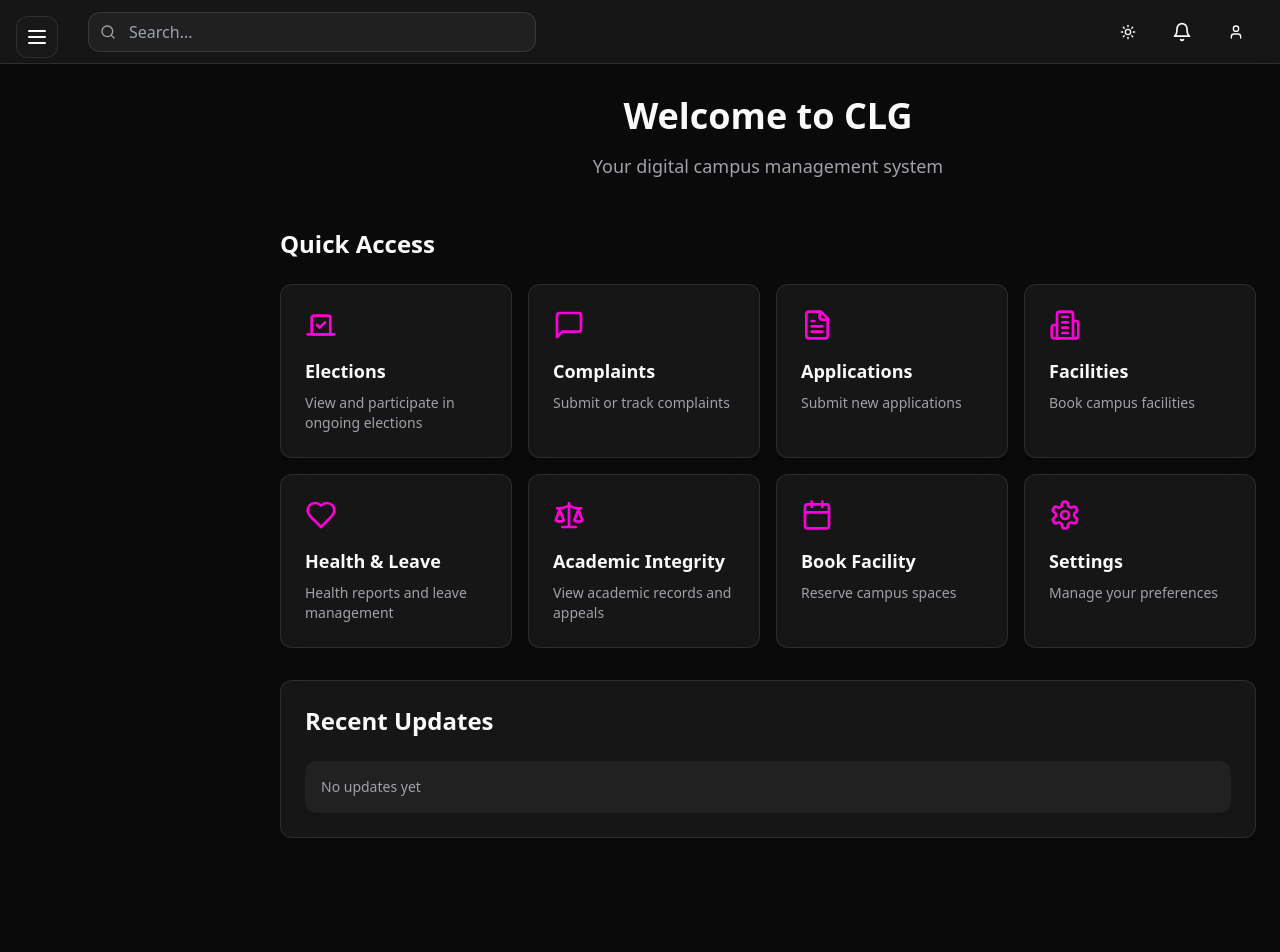
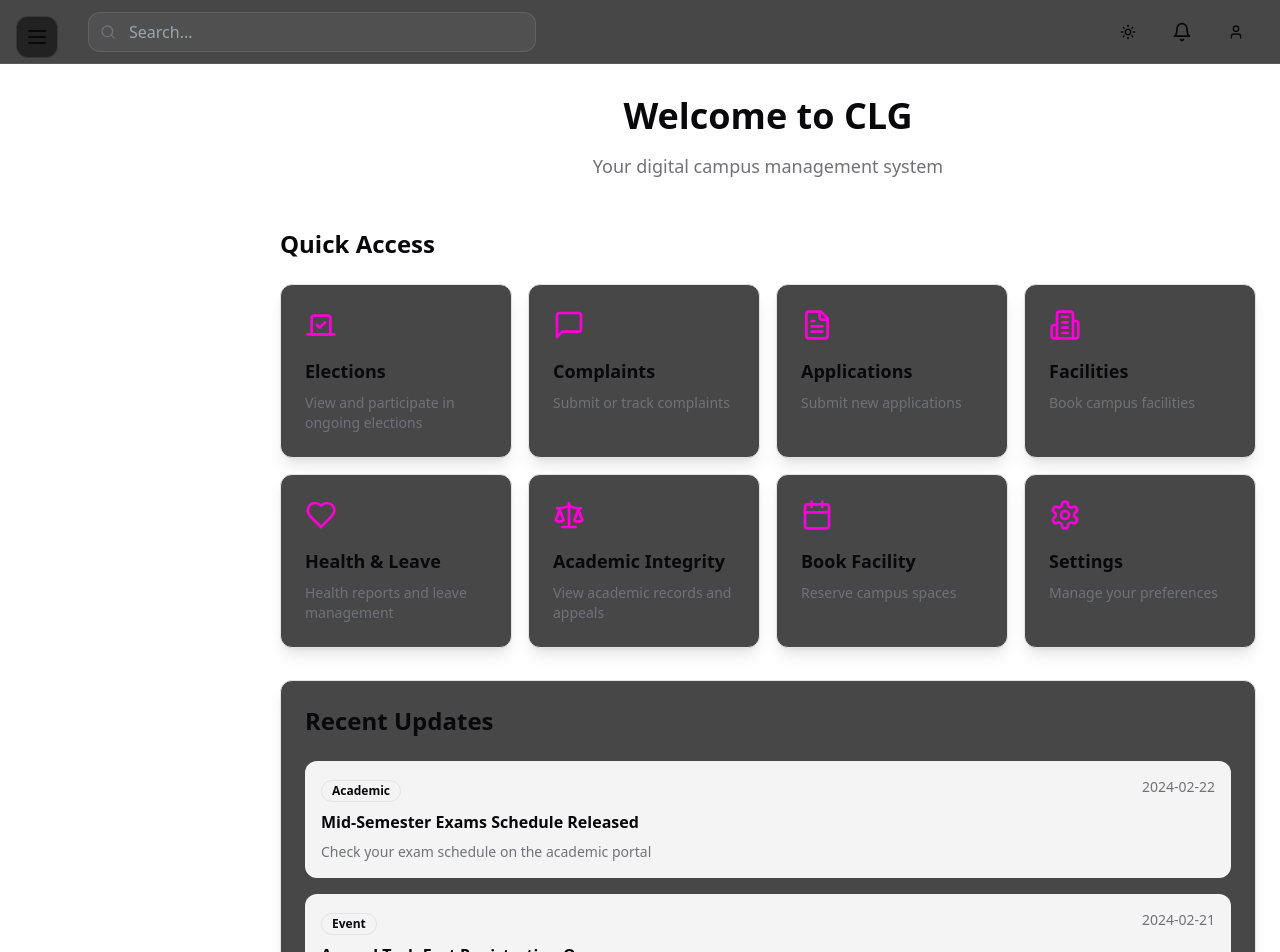
Before and after one commit to saitejainampudi/college-connective, a React (Vite) app: page / in a window 1280 px wide. Shown: the top 952 px of the page. Before the commit the page ends 862 px from the top, so only its background shows below. Built offline with nearby package versions, Linux system fonts and the light colour scheme.

Commit message:
Improve UI and add features
- Add light mode color scheme.
- Add "Back to Home" option to login page.
- Add sample recent updates.

```diff
--- a/src/index.css
+++ b/src/index.css
@@ -5,6 +5,29 @@
 
 @layer base {
   :root {
+    --background: 0 0% 100%;
+    --foreground: 240 10% 3.9%;
+    --card: 0 0% 100%;
+    --card-foreground: 240 10% 3.9%;
+    --popover: 0 0% 100%;
+    --popover-foreground: 240 10% 3.9%;
+    --primary: 240 5.9% 10%;
+    --primary-foreground: 0 0% 98%;
+    --secondary: 240 4.8% 95.9%;
+    --secondary-foreground: 240 5.9% 10%;
+    --muted: 240 4.8% 95.9%;
+    --muted-foreground: 240 3.8% 46.1%;
+    --accent: 240 4.8% 95.9%;
+    --accent-foreground: 240 5.9% 10%;
+    --destructive: 0 84.2% 60.2%;
+    --destructive-foreground: 0 0% 98%;
+    --border: 240 5.9% 90%;
+    --input: 240 5.9% 90%;
+    --ring: 240 5.9% 10%;
+    --radius: 0.75rem;
+  }
+
+  .dark {
     --background: 0 0% 3.9%;
     --foreground: 0 0% 98%;
     --card: 240 10% 3.9%;
@@ -24,7 +47,6 @@
     --border: 240 3.7% 15.9%;
     --input: 240 3.7% 15.9%;
     --ring: 240 4.9% 83.9%;
-    --radius: 0.75rem;
   }
 }
 
@@ -37,7 +59,7 @@
   }
 
   .glass-card {
-    @apply bg-card/80 backdrop-blur-lg border border-white/10 shadow-lg;
+    @apply bg-card/80 backdrop-blur-lg border border-border shadow-lg;
   }
 
   .hover-scale {
@@ -45,6 +67,6 @@
   }
 
   .nav-link {
-    @apply px-4 py-2 rounded-lg transition-colors duration-200 hover:bg-white/10;
+    @apply px-4 py-2 rounded-lg transition-colors duration-200 hover:bg-accent;
   }
 }
--- a/src/pages/Auth.tsx
+++ b/src/pages/Auth.tsx
@@ -1,4 +1,3 @@
-
 import { useState } from "react";
 import { Button } from "@/components/ui/button";
 import { Input } from "@/components/ui/input";
@@ -6,6 +5,8 @@ import { Card } from "@/components/ui/card";
 import { Tabs, TabsContent, TabsList, TabsTrigger } from "@/components/ui/tabs";
 import { InputOTP, InputOTPGroup, InputOTPSlot } from "@/components/ui/input-otp";
 import { Label } from "@/components/ui/label";
+import { ArrowLeft } from "lucide-react";
+import { Link } from "react-router-dom";
 
 const Auth = () => {
   const [isLoading, setIsLoading] = useState(false);
@@ -27,7 +28,14 @@ const Auth = () => {
   };
 
   return (
-    <div className="min-h-screen flex items-center justify-center bg-background">
+    <div className="min-h-screen flex flex-col items-center justify-center bg-background relative">
+      <Link
+        to="/"
+        className="absolute top-4 left-4 flex items-center gap-2 text-muted-foreground hover:text-foreground transition-colors"
+      >
+        <ArrowLeft className="h-4 w-4" />
+        Back to Home
+      </Link>
       <Card className="w-full max-w-md p-6">
         <Tabs defaultValue="login" className="w-full">
           <TabsList className="grid w-full grid-cols-2">
--- a/src/pages/Index.tsx
+++ b/src/pages/Index.tsx
@@ -2,8 +2,33 @@
 import { Sidebar } from "@/components/layout/Sidebar";
 import { Header } from "@/components/layout/Header";
 import { QuickAccess } from "@/components/dashboard/QuickAccess";
+import { Badge } from "@/components/ui/badge";
 
 const Index = () => {
+  const recentUpdates = [
+    {
+      id: 1,
+      category: "Academic",
+      title: "Mid-Semester Exams Schedule Released",
+      date: "2024-02-22",
+      description: "Check your exam schedule on the academic portal"
+    },
+    {
+      id: 2,
+      category: "Event",
+      title: "Annual Tech Fest Registration Open",
+      date: "2024-02-21",
+      description: "Register now for workshops and competitions"
+    },
+    {
+      id: 3,
+      category: "Campus",
+      title: "New Library Hours Announcement",
+      date: "2024-02-20",
+      description: "Library will now be open until 10 PM on weekdays"
+    }
+  ];
+
   return (
     <div className="min-h-screen bg-background">
       <Sidebar />
@@ -25,9 +50,24 @@ const Index = () => {
           <section className="glass-card rounded-xl p-6">
             <h2 className="text-2xl font-semibold mb-6">Recent Updates</h2>
             <div className="space-y-4">
-              <div className="p-4 bg-white/5 rounded-lg">
-                <p className="text-sm text-muted-foreground">No updates yet</p>
-              </div>
+              {recentUpdates.map((update) => (
+                <div key={update.id} className="p-4 bg-accent rounded-lg">
+                  <div className="flex justify-between items-start mb-2">
+                    <div>
+                      <Badge variant="outline" className="mb-2">
+                        {update.category}
+                      </Badge>
+                      <h3 className="font-semibold">{update.title}</h3>
+                    </div>
+                    <span className="text-sm text-muted-foreground">
+                      {update.date}
+                    </span>
+                  </div>
+                  <p className="text-sm text-muted-foreground">
+                    {update.description}
+                  </p>
+                </div>
+              ))}
             </div>
           </section>
         </div>
```
